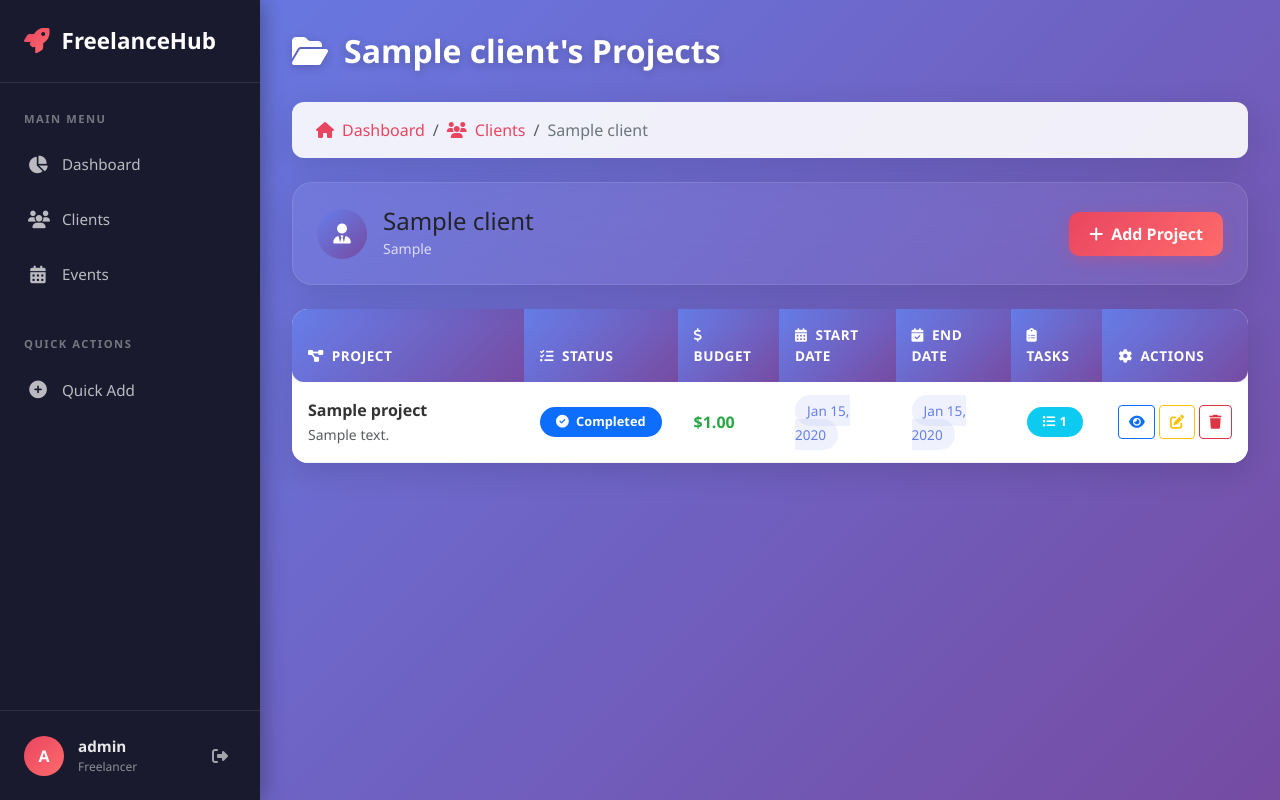
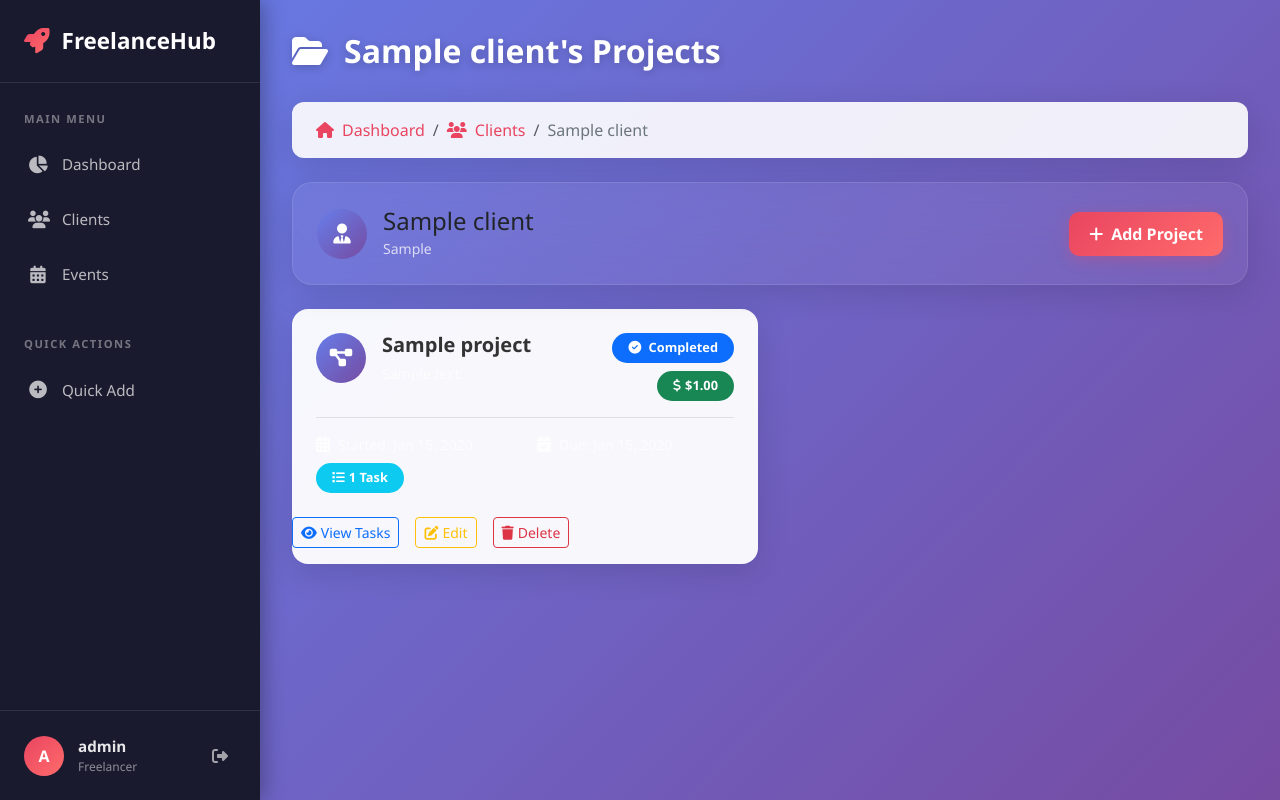
Before and after one commit to akmalsaarani44/freelancehub, a Flask app: page /client/1/projects in a window 1280 px wide. Run offline with Flask 3, Linux system fonts and the light colour scheme; a user stored in the database is signed in; tables that the repository leaves empty hold one stand-in row (values such as "Sample post").

Commit message:
Immersive Theme & Style Overhaul
Clients Page:
- Replace text-muted with text-white opacity-75 for better contrast
- Update card-footer with proper flex gap-3 layout
- Add card-modern hover effect (translateY + shadow)
- Add transition: all 0.3s ease

Projects Page:
- Destroy table layout, replace with card grid
- Card grid with project icon, title, description
- Floating status and budget badges in top-right
- Start/end dates displayed softly in middle
- Action buttons (View Tasks, Edit, Delete) with gap-3 spacing
- Same immersive hover effects as clients

```diff
--- a/templates/projects.html
+++ b/templates/projects.html
@@ -33,83 +33,80 @@
 </div>
 
 {% if projects %}
-<div class="card-modern">
-    <div class="table-responsive">
-        <table class="table table-modern mb-0">
-            <thead>
-                <tr>
-                    <th><i class="fas fa-project-diagram me-2"></i>Project</th>
-                    <th><i class="fas fa-tasks me-2"></i>Status</th>
-                    <th><i class="fas fa-dollar-sign me-2"></i>Budget</th>
-                    <th><i class="fas fa-calendar-alt me-2"></i>Start Date</th>
-                    <th><i class="fas fa-calendar-check me-2"></i>End Date</th>
-                    <th><i class="fas fa-clipboard-list me-2"></i>Tasks</th>
-                    <th><i class="fas fa-cog me-2"></i>Actions</th>
-                </tr>
-            </thead>
-            <tbody>
+<div class="row">
     {% for project in projects %}
-                <tr>
-                    <td>
-                        <div class="project-info">
-                            <strong class="project-name">{{ project.name }}</strong>
+    <div class="col-lg-6 mb-4">
+        <div class="card-modern h-100">
+            <div class="card-body">
+                <div class="d-flex align-items-start justify-content-between mb-3">
+                    <div class="d-flex align-items-start">
+                        <div class="project-icon me-3">
+                            <i class="fas fa-project-diagram"></i>
+                        </div>
+                        <div>
+                            <h5 class="project-title mb-1">{{ project.name }}</h5>
                             {% if project.description %}
-                            <br><small class="text-muted">{{ project.description[:60] }}{% if project.description|length > 60 %}...{% endif %}</small>
+                            <small class="text-white opacity-75">{{ project.description[:80] }}{% if project.description|length > 80 %}...{% endif %}</small>
                             {% endif %}
                         </div>
-                    </td>
-                    <td>
+                    </div>
+                    <div class="badges-wrapper d-flex flex-column align-items-end gap-2">
                         <span class="badge badge-modern {% if project.status == 'active' %}bg-success{% elif project.status == 'completed' %}bg-primary{% elif project.status == 'on-hold' %}bg-warning text-dark{% else %}bg-secondary{% endif %}">
                             {% if project.status == 'active' %}<i class="fas fa-play-circle me-1"></i>{% elif project.status == 'completed' %}<i class="fas fa-check-circle me-1"></i>{% elif project.status == 'on-hold' %}<i class="fas fa-pause-circle me-1"></i>{% else %}<i class="fas fa-pencil-alt me-1"></i>{% endif %}
                             {{ project.status|title }}
                         </span>
-                    </td>
-                    <td>
                         {% if project.budget %}
-                        <span class="budget-value">${{ "%.2f"|format(project.budget) }}</span>
-                        {% else %}
-                        <span class="text-muted">—</span>
+                        <span class="badge badge-modern bg-success">
+                            <i class="fas fa-dollar-sign me-1"></i>${{ "%.2f"|format(project.budget) }}
+                        </span>
                         {% endif %}
-                    </td>
-                    <td>
+                    </div>
+                </div>
+
+                <div class="project-details mt-3 pt-3 border-top">
+                    <div class="row">
+                        <div class="col-6">
                             {% if project.start_date %}
-                        <span class="date-badge">{{ project.start_date.strftime('%b %d, %Y') }}</span>
-                        {% else %}
-                        <span class="text-muted">—</span>
+                            <div class="detail-item mb-2">
+                                <i class="fas fa-calendar-alt text-white opacity-75 me-2"></i>
+                                <span class="text-white opacity-75 small">Started: {{ project.start_date.strftime('%b %d, %Y') }}</span>
+                            </div>
                             {% endif %}
-                    </td>
-                    <td>
+                        </div>
+                        <div class="col-6">
                             {% if project.end_date %}
-                        <span class="date-badge">{{ project.end_date.strftime('%b %d, %Y') }}</span>
-                        {% else %}
-                        <span class="text-muted">—</span>
+                            <div class="detail-item mb-2">
+                                <i class="fas fa-calendar-check text-white opacity-75 me-2"></i>
+                                <span class="text-white opacity-75 small">Due: {{ project.end_date.strftime('%b %d, %Y') }}</span>
+                            </div>
                             {% endif %}
-                    </td>
-                    <td>
+                        </div>
+                    </div>
+                    <div class="detail-item">
                         <span class="badge badge-modern bg-info">
-                            <i class="fas fa-list me-1"></i>{{ project.tasks|length }}
+                            <i class="fas fa-list me-1"></i>{{ project.tasks|length }} Task{% if project.tasks|length != 1 %}s{% endif %}
                         </span>
-                    </td>
-                    <td>
-                        <div class="btn-group-actions">
-                            <a href="{{ url_for('project_tasks', project_id=project.id) }}" class="btn btn-sm btn-outline-primary" title="View Tasks">
-                                <i class="fas fa-eye"></i>
+                    </div>
+                </div>
+            </div>
+            <div class="card-footer bg-transparent border-0 pb-3 pt-0">
+                <div class="d-flex gap-3 justify-content-start">
+                    <a href="{{ url_for('project_tasks', project_id=project.id) }}" class="btn btn-sm btn-outline-primary">
+                        <i class="fas fa-eye me-1"></i>View Tasks
                     </a>
-                            <button type="button" class="btn btn-sm btn-outline-warning" title="Edit" onclick="openEditProjectModal({{ project.id }}, '{{ project.name }}', '{{ project.description or '' }}', '{{ project.budget or '' }}', {% if project.start_date %}'{{ project.start_date.strftime('%Y-%m-%d') }}'{% else %}''{% endif %}, {% if project.end_date %}'{{ project.end_date.strftime('%Y-%m-%d') }}'{% else %}''{% endif %}, '{{ project.status }}')">
-                                <i class="fas fa-edit"></i>
+                    <button type="button" class="btn btn-sm btn-outline-warning" onclick="openEditProjectModal({{ project.id }}, '{{ project.name }}', '{{ project.description or '' }}', '{{ project.budget or '' }}', {% if project.start_date %}'{{ project.start_date.strftime('%Y-%m-%d') }}'{% else %}''{% endif %}, {% if project.end_date %}'{{ project.end_date.strftime('%Y-%m-%d') }}'{% else %}''{% endif %}, '{{ project.status }}')">
+                        <i class="fas fa-edit me-1"></i>Edit
                     </button>
                     <form action="{{ url_for('delete_project', project_id=project.id) }}" method="POST" class="d-inline">
-                                <button type="submit" class="btn btn-sm btn-outline-danger" title="Delete" onclick="return confirm('Are you sure you want to delete this project? All tasks will also be deleted.')">
-                                    <i class="fas fa-trash"></i>
+                        <button type="submit" class="btn btn-sm btn-outline-danger" onclick="return confirm('Are you sure you want to delete this project? All tasks will also be deleted.')">
+                            <i class="fas fa-trash me-1"></i>Delete
                         </button>
                     </form>
                 </div>
-                    </td>
-                </tr>
+            </div>
+        </div>
+    </div>
     {% endfor %}
-            </tbody>
-        </table>
-    </div>
 </div>
 {% else %}
 <div class="glass-card p-5 text-center">
@@ -123,7 +120,16 @@
 {% endif %}
 
 <style>
-    .client-icon {
+    .card-modern {
+        transition: all 0.3s ease;
+    }
+
+    .card-modern:hover {
+        transform: translateY(-5px);
+        box-shadow: 0 10px 25px rgba(102, 126, 234, 0.4);
+    }
+
+    .client-icon, .project-icon {
         width: 50px;
         height: 50px;
         border-radius: 50%;
@@ -133,32 +139,21 @@
         justify-content: center;
         color: #fff;
         font-size: 1.25rem;
+        flex-shrink: 0;
     }
-    .project-info {
-        min-width: 200px;
+
+    .project-title {
+        font-weight: 600;
+        color: #333;
     }
-    .project-name {
-        color: #333;
-        font-size: 1rem;
+
+    .badges-wrapper {
+        flex-shrink: 0;
     }
-    .budget-value {
-        font-weight: 600;
-        color: #28a745;
-    }
-    .date-badge {
-        background: rgba(102, 126, 234, 0.1);
-        padding: 0.35rem 0.75rem;
-        border-radius: 20px;
-        font-size: 0.85rem;
-        color: #667eea;
-        font-weight: 500;
-    }
-    .btn-group-actions {
+
+    .detail-item {
         display: flex;
-        gap: 0.25rem;
-    }
-    .btn-group-actions .btn {
-        padding: 0.35rem 0.6rem;
+        align-items: center;
     }
 </style>
 
```
Also changed, not shown: templates/clients.html (+18 -9 lines). Lines whose indentation alone changed are shown as unchanged.
